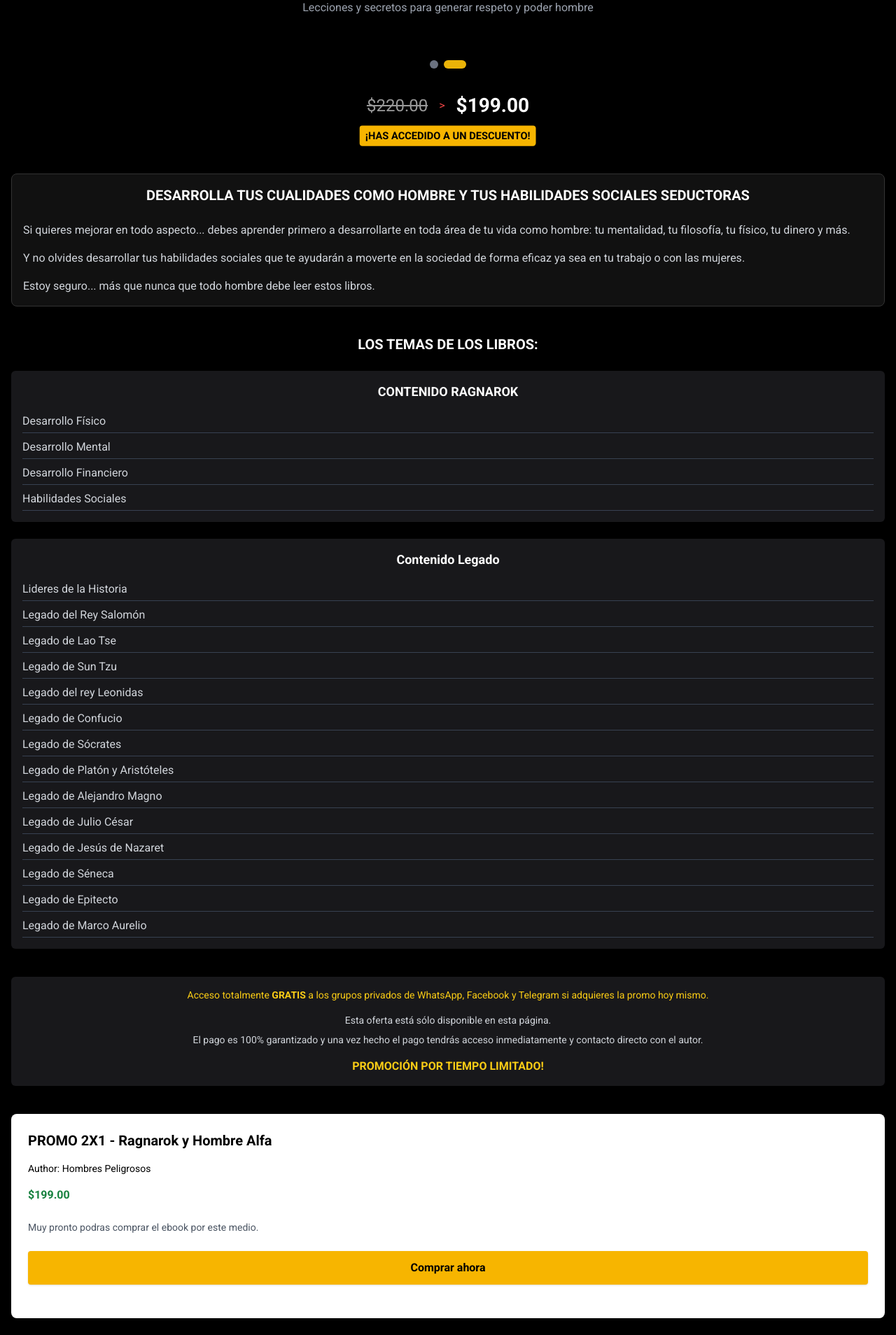
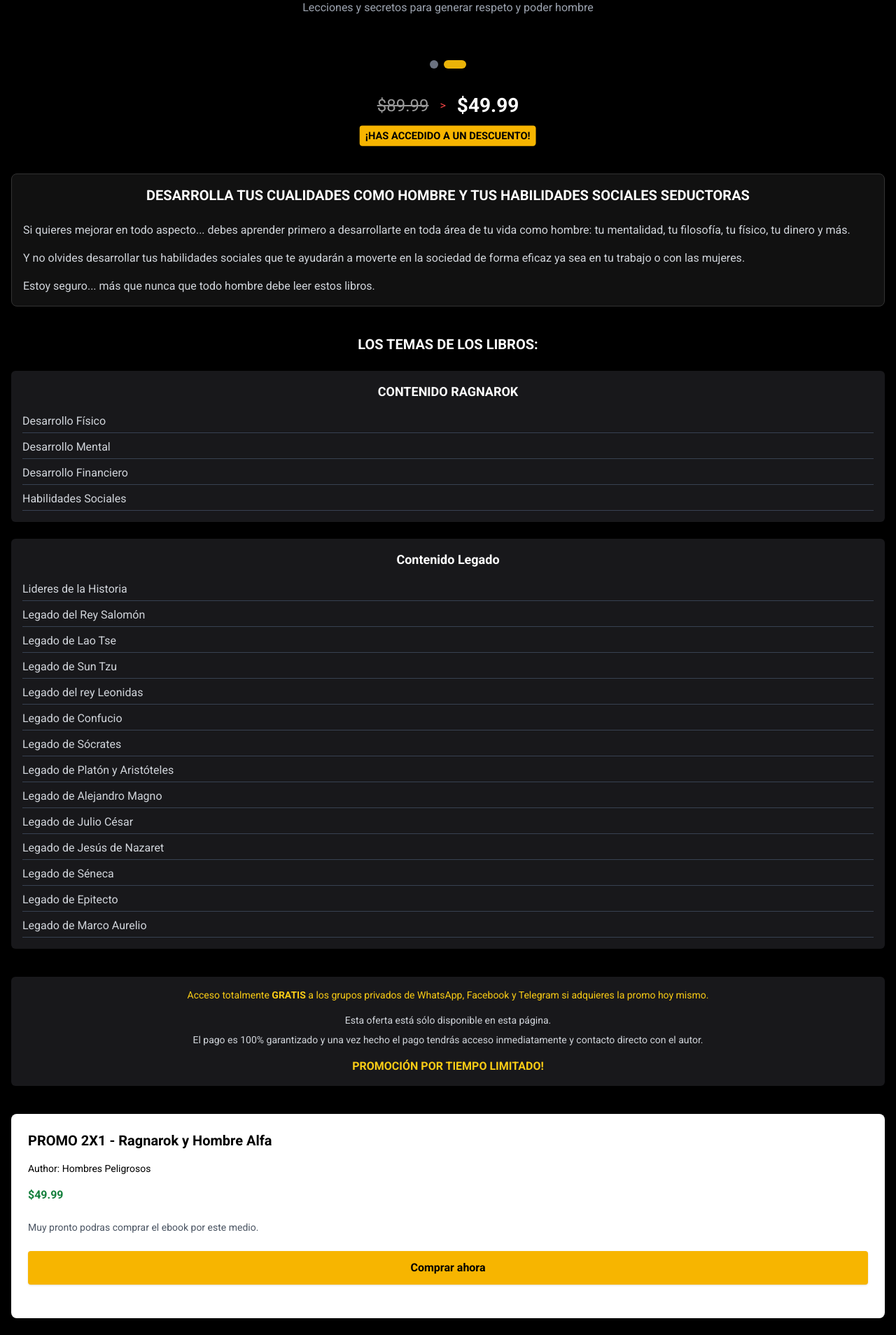
Before and after one commit to Malvekiano/TM2, a Next.js app: page / in a window 1280 px wide. Shown: the part 1736-3644 px from the top of the page at 70% size. Built offline with nearby package versions, Linux system fonts and the light colour scheme.

Commit message:
Segundo commit

```diff
--- a/src/app/page.tsx
+++ b/src/app/page.tsx
@@ -88,9 +88,9 @@ export default function Home() {
         <SectionTransition>
           <div className="flex flex-col items-center mb-6 sm:mb-10">
             <div className="flex items-center space-x-3 sm:space-x-4">
-              <span className="price-strike text-xl sm:text-2xl">$220.00</span>
+              <span className="price-strike text-xl sm:text-2xl">$89.99</span>
               <span className="text-red-500">&gt;</span>
-              <span className="price-new">$199.00</span>
+              <span className="price-new">$49.99</span>
             </div>
             <div className="mt-2">
               <span className="discount-tag text-xs sm:text-sm">¡HAS ACCEDIDO A UN DESCUENTO!</span>
--- a/src/components/PaymentForm.tsx
+++ b/src/components/PaymentForm.tsx
@@ -112,7 +112,7 @@ export default function PaymentForm() {
     <div id="payment-form" className="bg-white rounded-lg p-4 sm:p-6 text-black mb-6 sm:mb-5">
       <h2 className="font-bold text-xl mb-3 sm:mb-4">PROMO 2X1 - Ragnarok y Hombre Alfa</h2>
       <p className="text-xs sm:text-sm mb-3 sm:mb-4">Author: Hombres Peligrosos</p>
-      <p className="font-bold text-green-700 mb-4 sm:mb-6">$199.00</p>
+      <p className="font-bold text-green-700 mb-4 sm:mb-6">$49.99</p>
       <p className="text-xs sm:text-sm text-gray-600 mb-4 sm:mb-6">Muy pronto podras comprar el ebook por este medio.</p>
 
       <Button
```
Also changed, not shown: public/images/promo-banner.png.
